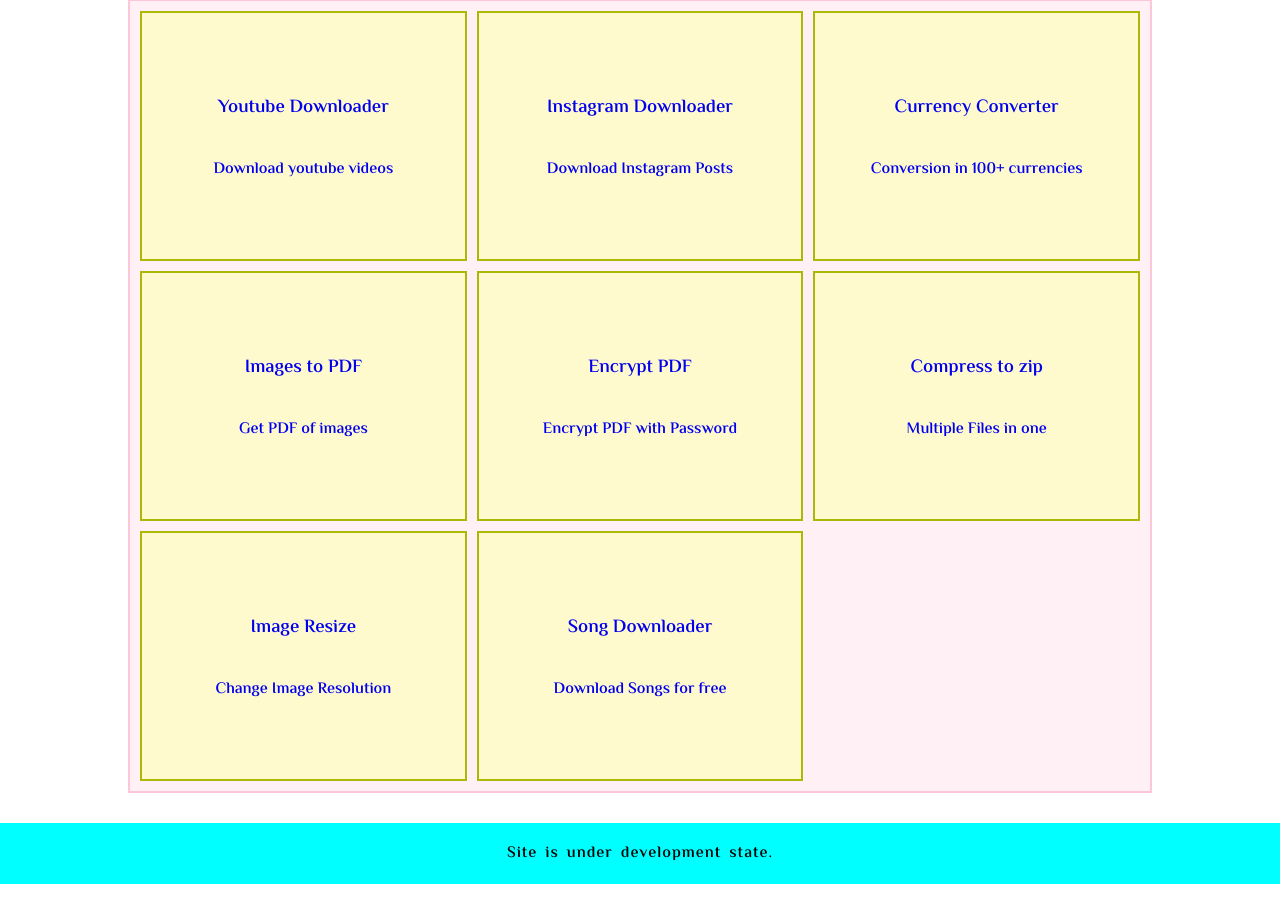
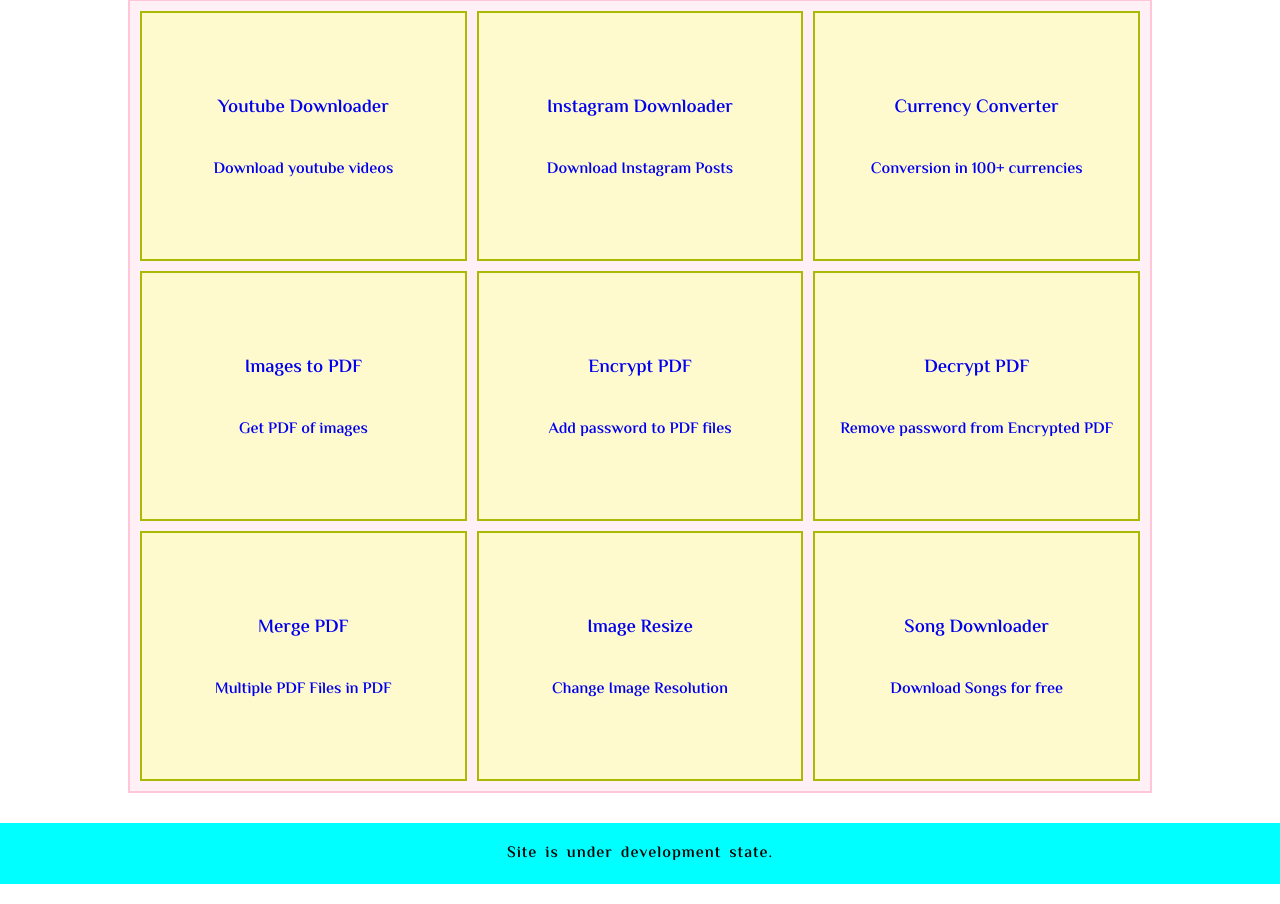
Before and after one commit to sam-79/Flask-Project, a Flask app: page / in a window 1280 px wide. Shown: the part 192-1096 px from the top of the page. Run offline with Flask 2, Linux system fonts and the light colour scheme.

Commit message:
Update for new pdf tools

```diff
--- a/templates/home.html
+++ b/templates/home.html
@@ -63,7 +63,7 @@
 
             </div>
         </a>
-        <a href="/imagetopdf.html" title="Currency Convert" class="tool-box">
+        <a href="/image-to-pdf.html" title="imagetopdf" class="tool-box">
             <div class="tool-box-div">
 
                 <h3>Images to PDF</h3>
@@ -71,23 +71,31 @@
 
             </div>
         </a>
-        <a href="/encrypt-pdf.html" title="Currency Convert" class="tool-box">
+        <a href="/encrypt-pdf.html" title="encrypt-pdf" class="tool-box">
             <div class="tool-box-div">
 
                 <h3>Encrypt PDF</h3>
-                <p>Encrypt PDF with Password</p>
+                <p>Add password to PDF files</p>
 
             </div>
         </a>
-        <a href="#" title="Currency Convert" class="tool-box">
+        <a href="/decrypt-pdf.html" title="decrypt-pdf" class="tool-box">
             <div class="tool-box-div">
 
-                <h3>Compress to zip</h3>
-                <p>Multiple Files in one</p>
+                <h3>Decrypt PDF</h3>
+                <p>Remove password from Encrypted PDF</p>
 
             </div>
         </a>
-        <a href="#" title="Currency Convert" class="tool-box">
+        <a href="/merge-pdf.html" title="merge-pdf" class="tool-box">
+            <div class="tool-box-div">
+
+                <h3>Merge PDF</h3>
+                <p>Multiple PDF Files in PDF</p>
+
+            </div>
+        </a>
+        <a href="#" title="image-resize" class="tool-box">
             <div class="tool-box-div">
 
                 <h3>Image Resize</h3>
@@ -95,7 +103,7 @@
 
             </div>
         </a>
-        <a href="#" title="Currency Convert" class="tool-box">
+        <a href="#" title="songdownloader" class="tool-box">
             <div class="tool-box-div">
 
                 <h3>Song Downloader</h3>
```
Also changed, not shown: templates/img2pdf.html (+8 -5 lines).
